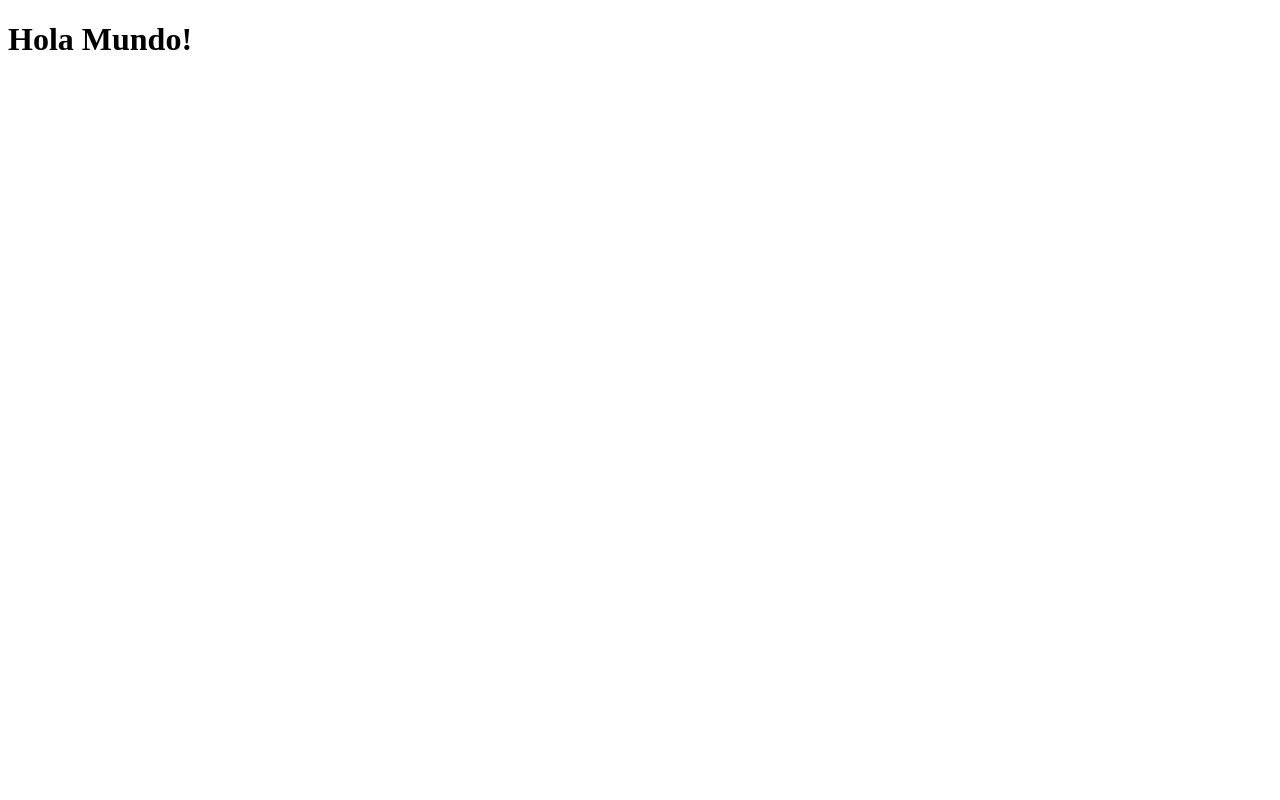
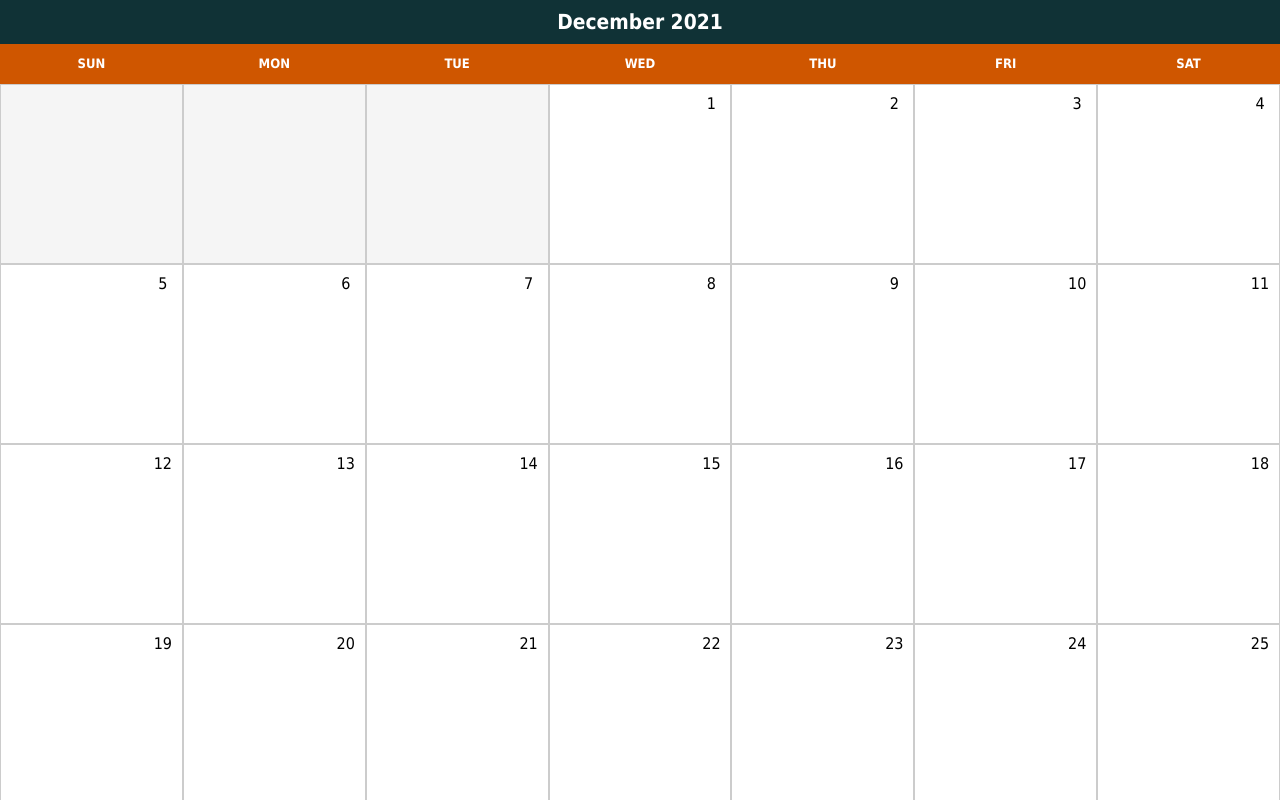
Before and after one commit to joandino/calendar, a React (Create React App) app: page / in a window 1280 px wide. Shown: the top 800 px of the page. Built offline with nearby package versions, Linux system fonts and the light colour scheme.

Commit message:
Importing styles and creating Calendar component

```diff
--- a/src/App.tsx
+++ b/src/App.tsx
@@ -1,8 +1,12 @@
-import React from 'react';
+import React, { Fragment } from 'react';
+import './assets/app.scss';
+import Calendar from './components/Calendar';
 
 function App() {
   return (
-    <h1>Hola Mundo!</h1>
+    <Fragment>
+      <Calendar />
+    </Fragment>
   );
 }
 
--- /dev/null
+++ b/src/components/Calendar.tsx
@@ -0,0 +1,100 @@
+import React, { Fragment, useEffect, useState } from 'react';
+import '../assets/calendar.scss';
+import moment from 'moment';
+
+const Calendar = () => {
+    const [date, setDate] = useState(moment().toDate());
+    const todayDate = moment().toDate();
+
+    const weekDaysShortName = () => {
+        // const weekDaysShort = moment.weekdaysShort();
+
+        let weekDaysShort = moment.weekdaysShort().map(day => {
+            return(
+                <th key={day}>
+                    {day}
+                </th>
+            )
+        });
+
+        return weekDaysShort;
+    }
+
+    const onClickDay = (d:any) => {
+        console.log(d);
+    }
+
+    const getMonthCalendar = () => {
+        let firstDay = Number(moment(date).startOf("month").format("d"));
+        let blanks = [];
+        let actualMonth = moment(todayDate).startOf("month").format('MMMM');
+        let month = moment(date).startOf("month").format('MMMM');
+        let year = moment(date).startOf("year").format('YYYY');
+        let title = month + ' ' + year;
+
+        for(let i=0; i < firstDay; i++){
+            blanks.push(
+                <td className="day other-month">{""}</td>
+            )
+        }
+
+        let daysInMonth = [];
+        let today = moment().date();
+
+        for(let j=1; j <= moment().daysInMonth(); j++){
+            daysInMonth.push(
+                <td key={j} className="day" onDoubleClick={() => onClickDay(j)}>
+                    <div className={j===today && actualMonth===month ? "today" : "date"}>
+                        {j}
+                    </div>
+                </td>
+            )
+        }
+
+        var totalSlots = [...blanks, ...daysInMonth];
+        let rows:any = [];
+        let cells:any = [];
+
+        totalSlots.forEach((row, i) => {
+            if(i%7 !== 0){
+                cells.push(row);
+            } else {
+                rows.push(cells);
+                cells = [];
+                cells.push(row);
+            }
+
+            if(i===totalSlots.length - 1){
+                rows.push(cells);
+            }
+        });
+
+        let rowsDaysInMonth = rows.map((d:any, i:any) => {
+            return <tr className="days">{d}</tr>;
+        });
+
+        return(
+            <table id="calendar">
+                <caption>{title}</caption>
+                <thead className="weekdays">
+                    {weekDaysShortName()}
+                </thead>
+                <tbody className="days">
+                    {rowsDaysInMonth}
+                </tbody>
+            </table>
+        )
+    }
+
+    useEffect(() => {
+        getMonthCalendar();
+    }, [date]);
+
+    return(
+        <Fragment>
+            {getMonthCalendar()}
+        </Fragment>
+    );
+}
+
+export default Calendar;
```
